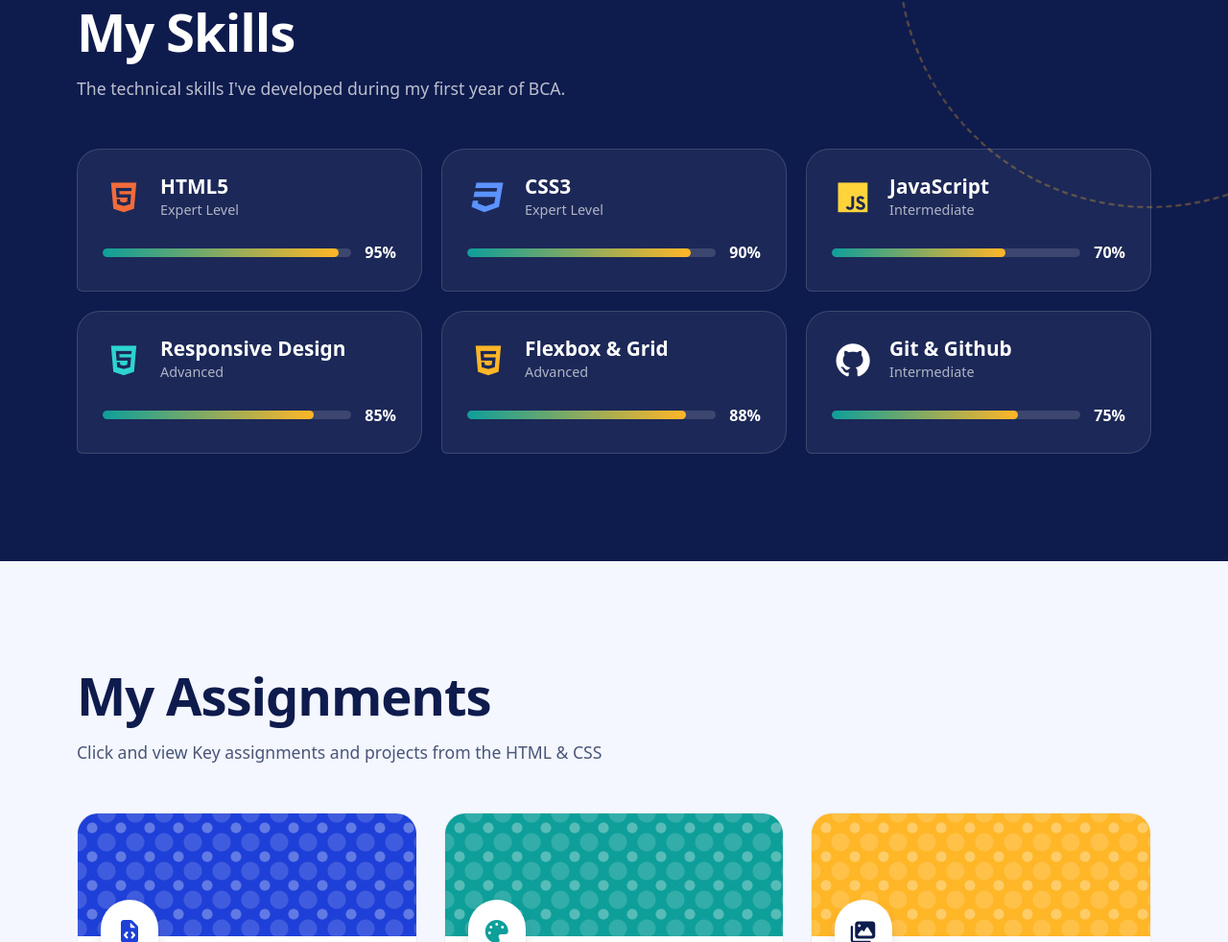
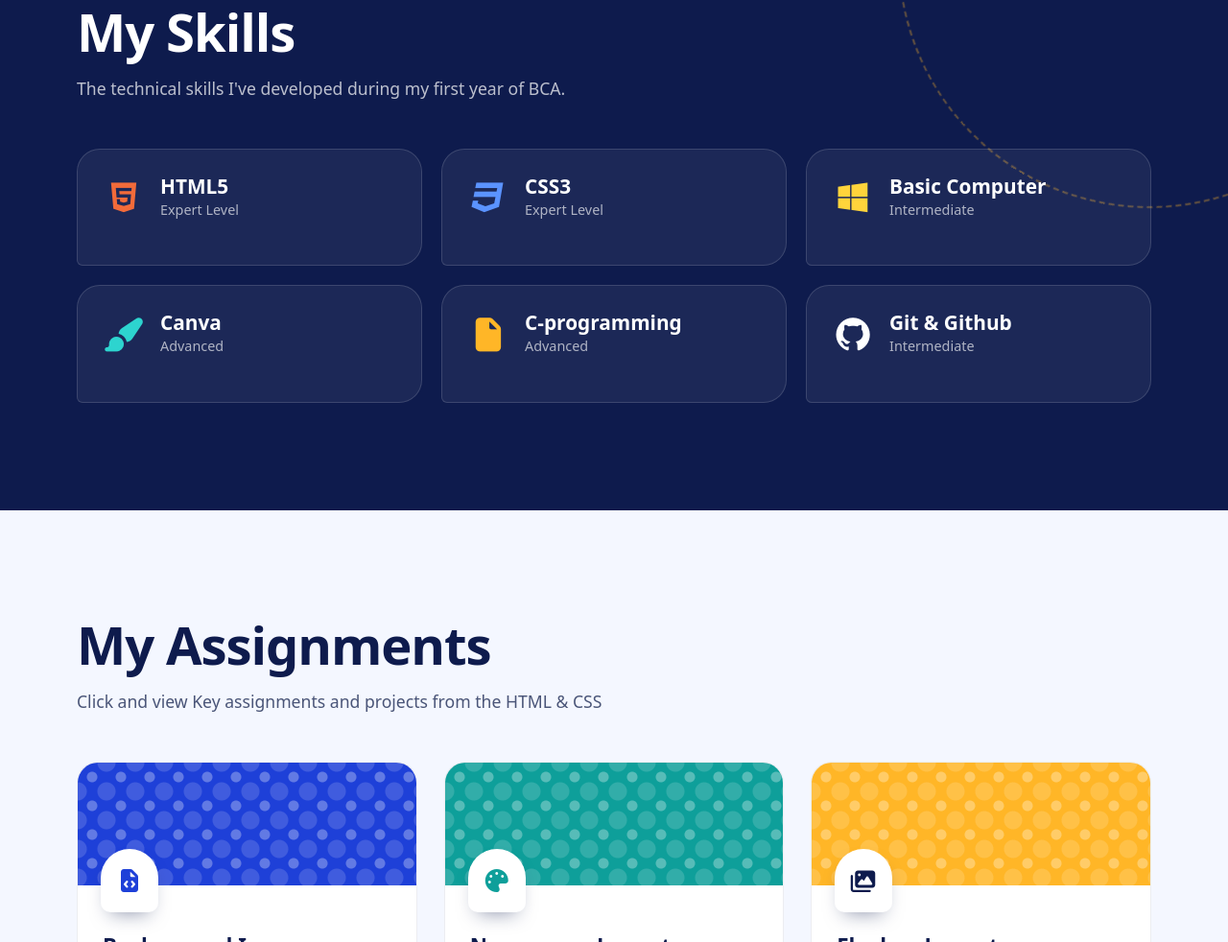
Before and after one commit to Jaislin008/Portfolio-website, a plain HTML site: page index.html in a window 1280 px wide. Shown: the part 2004-2986 px from the top of the page at 96% size. Drawn offline with Linux system fonts and the light colour scheme.

Commit message:
Refactor skill cards and hide progress bars
Comment out card-bottom divs and update skill names.

```diff
--- a/index.html
+++ b/index.html
@@ -118,12 +118,12 @@
                         <p>Expert Level</p>
                     </div>
                 </div>
-                <div class="card-bottom">
+                <!-- <div class="card-bottom">
                     <div class="progress">
                         <div class="progress-bar" style="width:95%"></div>
                     </div>
                     <p>95%</p>
-                </div>
+                </div> -->
             </div>
             <div class="card">
                 <div class="card-top">
@@ -133,57 +133,57 @@
                         <p>Expert Level</p>
                     </div>
                 </div>
-                <div class="card-bottom">
+                <!-- <div class="card-bottom">
                     <div class="progress">
                         <div class="progress-bar" style="width:90%"></div>
                     </div>
                     <p>90%</p>
-                </div>
+                </div> -->
             </div>
             <div class="card">
                 <div class="card-top">
-                    <i class="fab fa-js" style="color:#FFD43B"></i>
+                    <i class="fab fa-windows" style="color:#FFD43B"></i>
                     <div class="level">
-                        <h4>JavaScript</h4>
+                        <h4>Basic Computer</h4>
                         <p>Intermediate</p>
                     </div>
                 </div>
-                <div class="card-bottom">
+                <!-- <div class="card-bottom">
                     <div class="progress">
                         <div class="progress-bar" style="width:70%"></div>
                     </div>
                     <p>70%</p>
-                </div>
+                </div> -->
             </div>
             <div class="card">
                 <div class="card-top">
-                    <i class="fab fa-html5" style="color:#2DD4CF"></i>
+                    <i class="fas fa-paintbrush" style="color:#2DD4CF"></i>
                     <div class="level">
-                        <h4>Responsive Design</h4>
+                        <h4>Canva</h4>
                         <p>Advanced</p>
                     </div>
                 </div>
-                <div class="card-bottom">
+                <!-- <div class="card-bottom">
                     <div class="progress">
                         <div class="progress-bar" style="width:85%"></div>
                     </div>
                     <p>85%</p>
-                </div>
+                </div> -->
             </div>
             <div class="card">
                 <div class="card-top">
-                    <i class="fab fa-html5" style="color:var(--marigold)"></i>
+                    <i class="fas fa-file code" style="color:var(--marigold)"></i>
                     <div class="level">
-                        <h4>Flexbox & Grid</h4>
+                        <h4>C-programming</h4>
                         <p>Advanced</p>
                     </div>
                 </div>
-                <div class="card-bottom">
+                <!-- <div class="card-bottom">
                     <div class="progress">
                         <div class="progress-bar" style="width:88%"></div>
                     </div>
                     <p>88%</p>
-                </div>
+                </div> -->
             </div>
             <div class="card">
                 <div class="card-top">
@@ -193,12 +193,12 @@
                         <p>Intermediate</p>
                     </div>
                 </div>
-                <div class="card-bottom">
+                <!-- <div class="card-bottom">
                     <div class="progress">
                         <div class="progress-bar" style="width:75%"></div>
                     </div>
                     <p>75%</p>
-                </div>
+                </div> -->
             </div>
         </div>
     </section>
```
